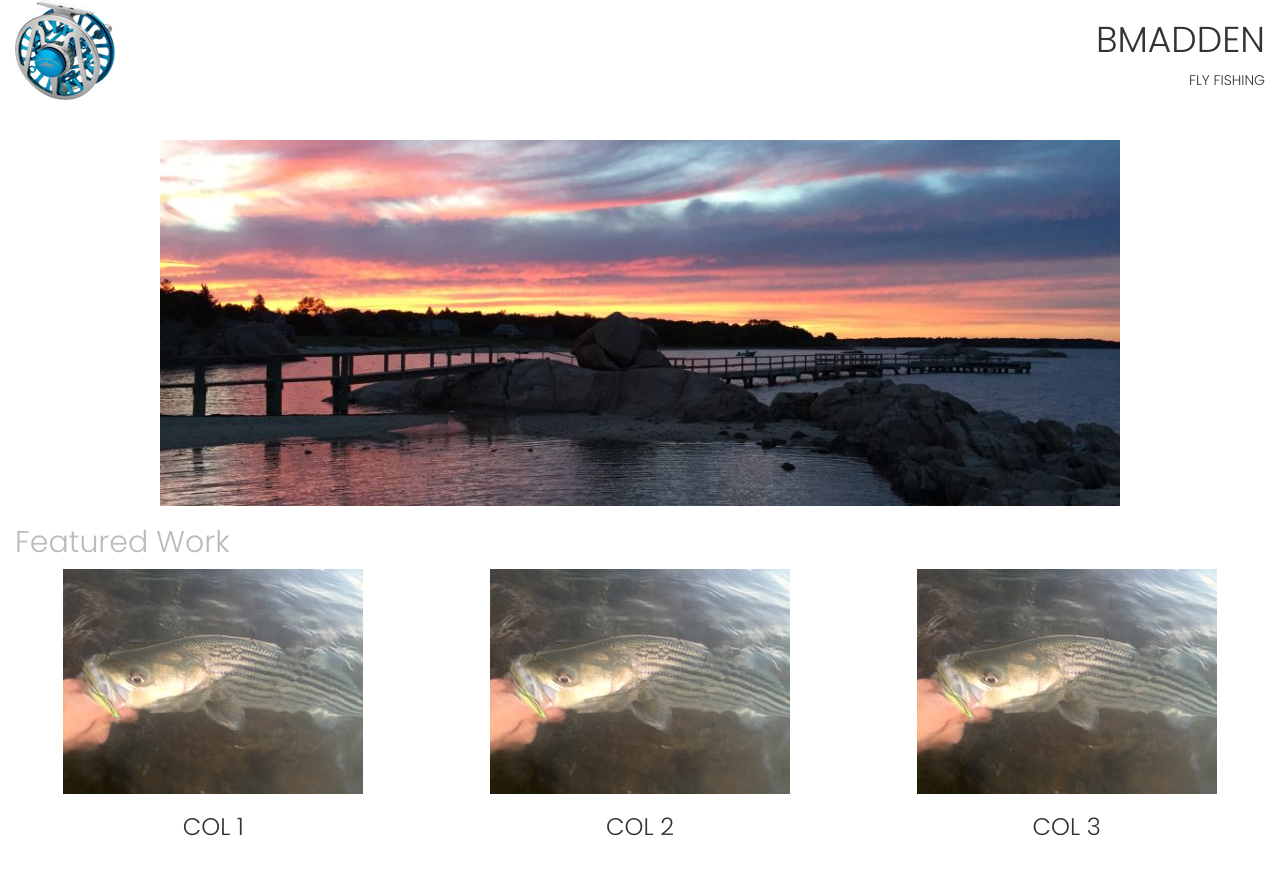
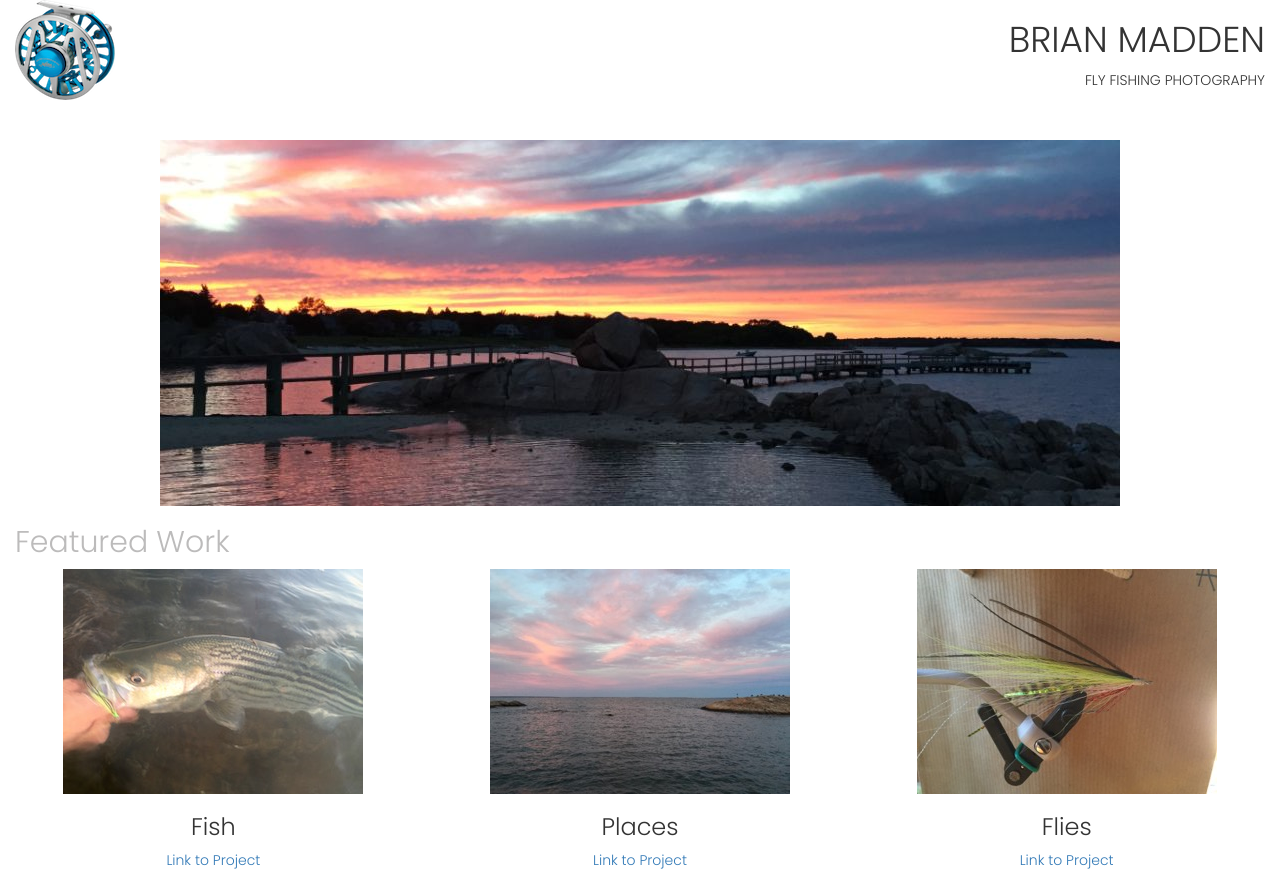
Before and after one commit to msaxatilis/Project-2---Portfolio-Site, a plain HTML site: page index.html in a window 1280 px wide. Before the commit the page ends 850 px from the top, so only its background shows below. Drawn offline with Linux system fonts and the light colour scheme.

Commit message:
updated images and links

```diff
--- a/index.html
+++ b/index.html
@@ -17,8 +17,8 @@
 			<div class="col-xs-2 col-sm-2"><img src="images\fly-reel.png" alt="fly reel logo">
 			</div>
 			<div class="col-xs-10 col-sm-10">
-				<h1 class="text-right">BMADDEN</h1>
-				<p class="text-right"> FLY FISHING</p>
+				<h1 class="text-right">BRIAN MADDEN</h1>
+				<p class="text-right">FLY FISHING PHOTOGRAPHY</p>
 			</div>
 		</div>
 
@@ -26,7 +26,7 @@
 
 		<div class="row">
 			<div class="col-sm-12">
-				<img src="images\sunset_dock_horizontal.jpg" class="img-responsive center-block" alt="dock at sunset">
+				<img src="images\sunset_dock_horizontal.jpg" class="img-responsive center-block" alt="Nonquitt dock at sunset">
 			</div>
 		</div>
 
@@ -39,15 +39,18 @@
 		<div class="row">
 			<div class="col-xs-12 col-sm-4">
 				<img src="images\striper_horizontal_water.jpg" class="img-responsive center-block" alt="striped bass">
-				<h3 class="text-center">COL 1</h3>
+				<h3 class="text-center">Fish</h3>
+				<p class="text-center"><a href="https://github.com/msaxatilis/Project-2---Portfolio-Site">Link to Project</a></p>
 			</div>
 			<div class="col-xs-12 col-sm-4">
-				<img src="images\striper_horizontal_water.jpg" class="img-responsive center-block" alt="striped bass">
-				<h3 class="text-center">COL 2</h3>
+				<img src="images\Nonquitt_rock_300_200.jpg" class="img-responsive center-block" alt="Nonquitt Rock">
+				<h3 class="text-center">Places</h3>
+				<p class="text-center"><a href="https://github.com/msaxatilis/Project-2---Portfolio-Site">Link to Project</a></p>
 			</div>
 			<div class="col-xs-12 col-sm-4">
-				<img src="images\striper_horizontal_water.jpg" class="img-responsive center-block" alt="striped bass">
-				<h3 class="text-center">COL 3</h3>
+				<img src="images\Deceiver_300_200.jpg" class="img-responsive center-block" alt="Deceiver fly">
+				<h3 class="text-center">Flies</h3>
+				<p class="text-center"><a href="https://github.com/msaxatilis/Project-2---Portfolio-Site">Link to Project</a></p>
 			</div>
 		</div>
 	</div>
```
Also changed, not shown: images/Nonquitt_rock_300_200.jpg (added), images/deceiver_300_200.jpg (added).
